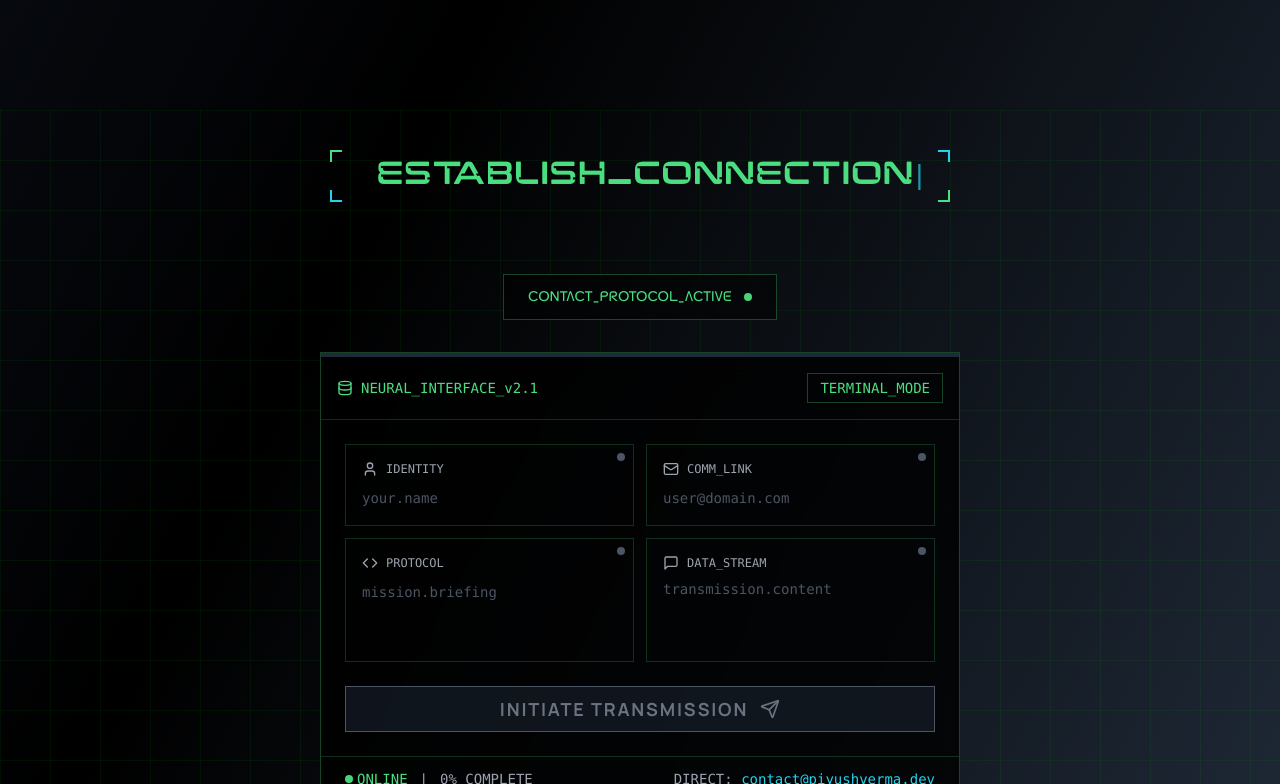
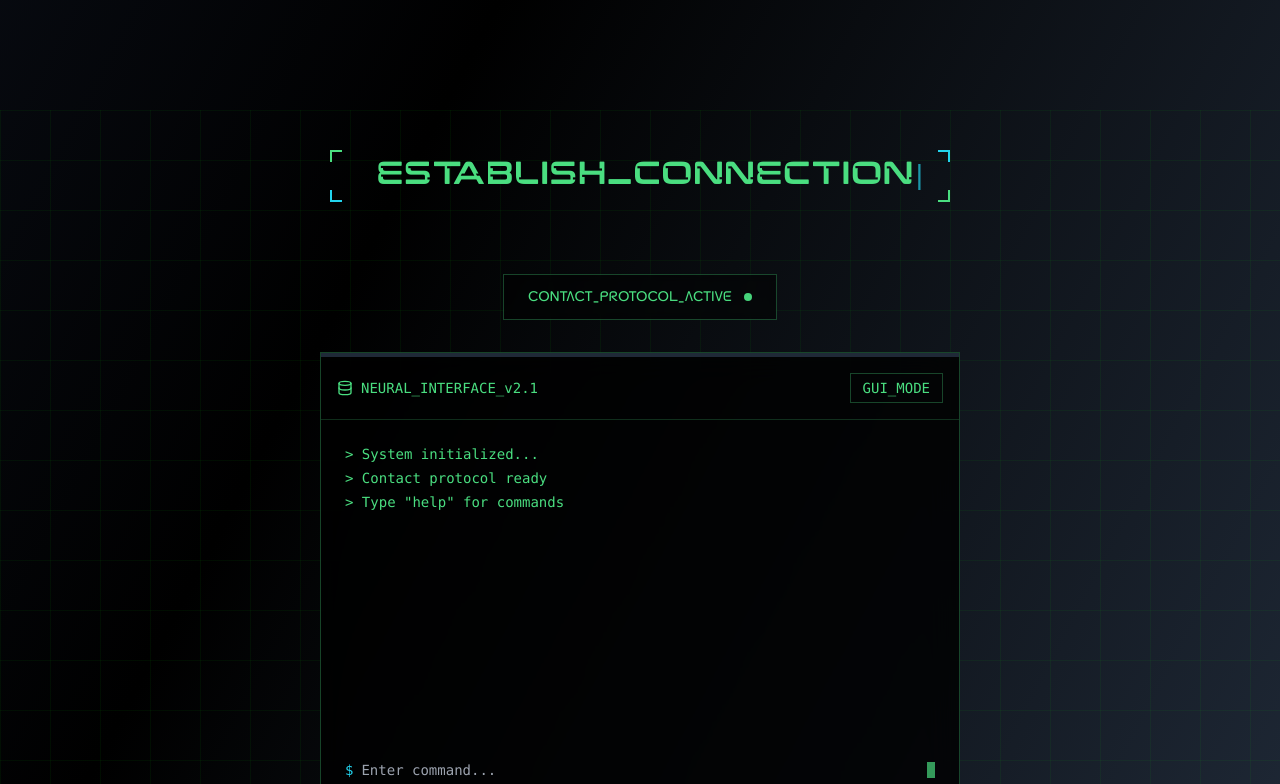
Before and after one commit to Piyushverma-tech/My_Portfolio, a React (Vite) app: page / in a window 1280 px wide. Shown: the part 2276-3060 px from the top of the page. Built offline with nearby package versions, Linux system fonts and the light colour scheme.

Commit message:
fix: update resume download link and adjust terminal mode behavior in ContactForm

```diff
--- a/src/sections/About.jsx
+++ b/src/sections/About.jsx
@@ -305,7 +305,7 @@ const About = () => {
   const handleDownloadResume = () => {
     const link = document.createElement('a');
     link.href =
-      'https://drive.google.com/uc?export=download&id=18Hau4zGj6P4LFlSKHJhzt4XVK7sFKPuo';
+      'https://drive.google.com/uc?export=download&id=1o4gZRDeHzmBlWBIGQn5znejCWmg097TV';
 
     link.download = 'Piyush_Verma_Resume.pdf';
     document.body.appendChild(link);
--- a/src/sections/Contact.jsx
+++ b/src/sections/Contact.jsx
@@ -13,7 +13,7 @@ const ContactForm = () => {
   const [currentField, setCurrentField] = useState(null);
   const [isSubmitting, setIsSubmitting] = useState(false);
   const [isSubmitted, setIsSubmitted] = useState(false);
-  const [isTerminalMode, setIsTerminalMode] = useState(false);
+  const [isTerminalMode, setIsTerminalMode] = useState(true);
   const [terminalInput, setTerminalInput] = useState('');
   const [terminalHistory, setTerminalHistory] = useState([
     '> System initialized...',
@@ -24,11 +24,25 @@ const ContactForm = () => {
   const [editingField, setEditingField] = useState('');
   const [multilineBuffer, setMultilineBuffer] = useState('');
   const terminalRef = useRef(null);
+  const terminalInputRef = useRef(null);
+  const skipTerminalAutofocusRef = useRef(true);
+
   useEffect(() => {
     if (terminalRef.current && isTerminalMode) {
       terminalRef.current.scrollTop = terminalRef.current.scrollHeight;
     }
   }, [terminalHistory, isTerminalMode]);
+
+  useEffect(() => {
+    if (!isTerminalMode || !terminalInputRef.current) return;
+
+    if (skipTerminalAutofocusRef.current) {
+      skipTerminalAutofocusRef.current = false;
+      return;
+    }
+
+    terminalInputRef.current.focus({ preventScroll: true });
+  }, [isTerminalMode]);
 
   const fields = [
     {
@@ -482,7 +496,7 @@ const ContactForm = () => {
 
   return (
     <section
-      className=" min-h-screen pt-8 pb-12  relative overflow-hidden"
+      className=" min-h-screen pt-8 pb-24  relative overflow-hidden"
       id="contact"
     >
       {/* Animated Background Grid */}
@@ -640,6 +654,7 @@ const ContactForm = () => {
                   <div className="flex items-center gap-2">
                     <span className="text-cyan-400">{getTerminalPrompt()}</span>
                     <input
+                      ref={terminalInputRef}
                       type="text"
                       value={terminalInput}
                       onChange={(e) => setTerminalInput(e.target.value)}
@@ -652,7 +667,6 @@ const ContactForm = () => {
                             ? 'Enter content (use .end to save)...'
                             : 'Enter command...'
                       }
-                      autoFocus
                     />
                     <motion.div
                       className="w-2 h-4 bg-green-400"
```
